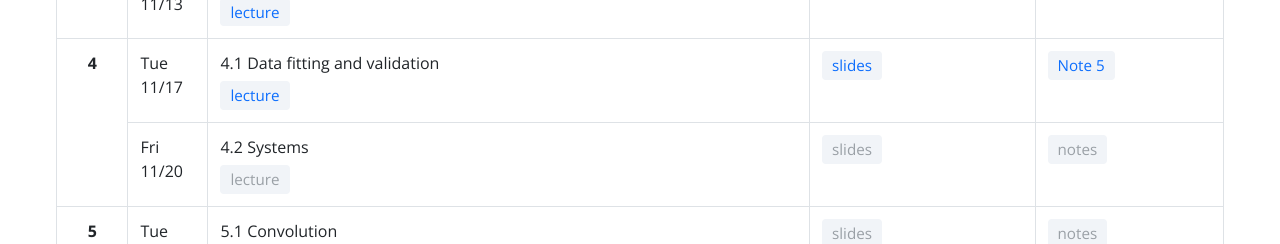
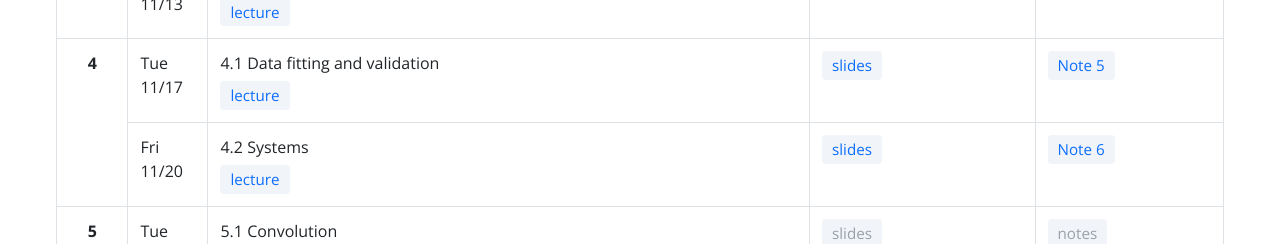
Before and after one commit to Illinoia/signals-systems, a plain HTML site: page index.html in a window 1280 px wide. Shown: the part 840-1084 px from the top of the page. Drawn offline with nearby package versions, Linux system fonts and the light colour scheme.

Commit message:
Add lecture 4.2 recording, slides, and Note 6
Co-Authored-By: Claude Opus 5.5 <noreply@anthropic.com>
Claude-Session: https://claude.ai/code/session_01QPrErvWuFsobacXvFGZdcV

```diff
--- a/index.html
+++ b/index.html
@@ -130,7 +130,8 @@ footer.site .plain, footer.site .plain a { color: var(--fg); }
     4: 'https://drive.google.com/file/d/1KREN7GBIW5fk9KgyRNsg-t5lWzWRnqjb/view?usp=sharing',
     5: 'https://drive.google.com/file/d/1l2Hfzgi5AKeDqvHEeYPMjTDTyG8XGYad/view?usp=sharing',
     6: 'https://drive.google.com/file/d/1e4UmJEt2Ce_7OQnchf8BfZiRy1j234dl/view?usp=sharing',
-    7: 'https://drive.google.com/file/d/1yuj5xhvB5sTCEwXOF85unOGZ-mdp41LS/view?usp=sharing'
+    7: 'https://drive.google.com/file/d/1yuj5xhvB5sTCEwXOF85unOGZ-mdp41LS/view?usp=sharing',
+    8: 'https://drive.google.com/file/d/1SLf9qVscFaoYYF9Vb1Im_-S2VIBpb57t/view?usp=sharing'
   };
   var slides = {
     1: 'https://drive.google.com/file/d/1T2a5Vpy_sjfib0QDXu1YAgPYlrIzVIrB/view?usp=sharing',
@@ -139,7 +140,8 @@ footer.site .plain, footer.site .plain a { color: var(--fg); }
     4: 'https://drive.google.com/file/d/1mbC3QAEJmf9WTG8A103ZwEeiVKlKBZr7/view?usp=sharing',
     5: 'https://drive.google.com/file/d/1fYmRgSH8aOJ3Z5CjT4iFLjFzWjug3QCb/view?usp=sharing',
     6: 'https://drive.google.com/file/d/1i7EoAkQGvI43vyTUjzvOzjtqAuuzPtnt/view?usp=sharing',
-    7: 'https://drive.google.com/file/d/1w5LhT2yFRrXC7Ik0W8p9SedLrDUyI2Rl/view?usp=sharing'
+    7: 'https://drive.google.com/file/d/1w5LhT2yFRrXC7Ik0W8p9SedLrDUyI2Rl/view?usp=sharing',
+    8: 'https://drive.google.com/file/d/1ezPlR-DisbKeUQ7WJ53y5dsTQBgUlljK/view?usp=sharing'
   };
   var lectureNotes = {
     1: ['Note 1', 'https://drive.google.com/file/d/1l4FmzXSZYcpqc0R21xiIiMnyhPnVIaYr/view?usp=sharing'],
@@ -148,7 +150,8 @@ footer.site .plain, footer.site .plain a { color: var(--fg); }
     4: ['Note 2', 'https://drive.google.com/file/d/1apZ9InVn2xF0W3wJUfLlmOGW8xovvoxz/view?usp=sharing'],
     5: ['Note 3', 'https://drive.google.com/file/d/1-PYdbuiHke0mMI9Y_AR6L5VFe6C4Ckgc/view?usp=sharing'],
     6: ['Note 4', 'https://drive.google.com/file/d/1pHSo5z5G1iZt1GcNagEVzGhSPIPl1awd/view?usp=sharing'],
-    7: ['Note 5', 'https://drive.google.com/file/d/1tm-9oaTcXIpTiU4g8Kq2hzdal85vW9RE/view?usp=sharing']
+    7: ['Note 5', 'https://drive.google.com/file/d/1tm-9oaTcXIpTiU4g8Kq2hzdal85vW9RE/view?usp=sharing'],
+    8: ['Note 6', 'https://drive.google.com/file/d/1UwfQlx4CBQifAngSZCo-sOOceHQQ4rDy/view?usp=sharing']
   };
   var body = document.getElementById('sched');
   var start = new Date(2026, 9, 27);
```
